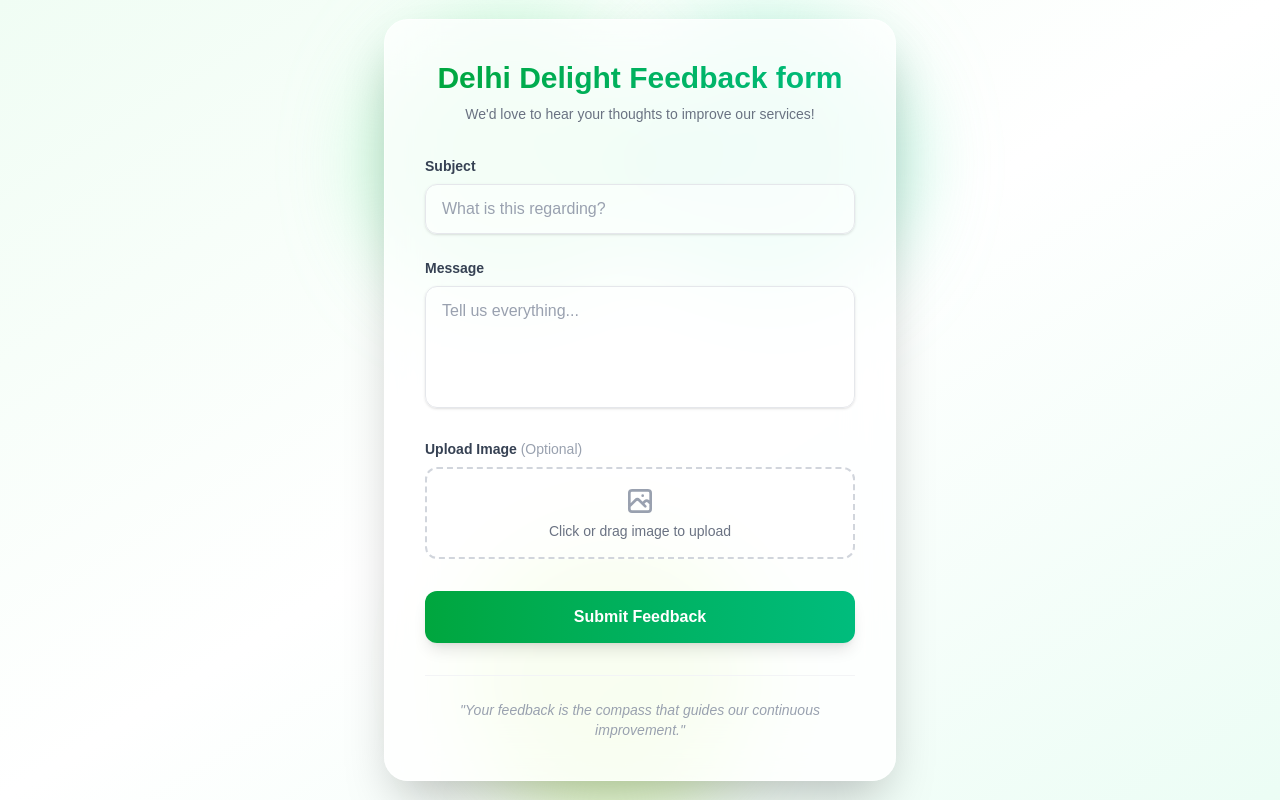
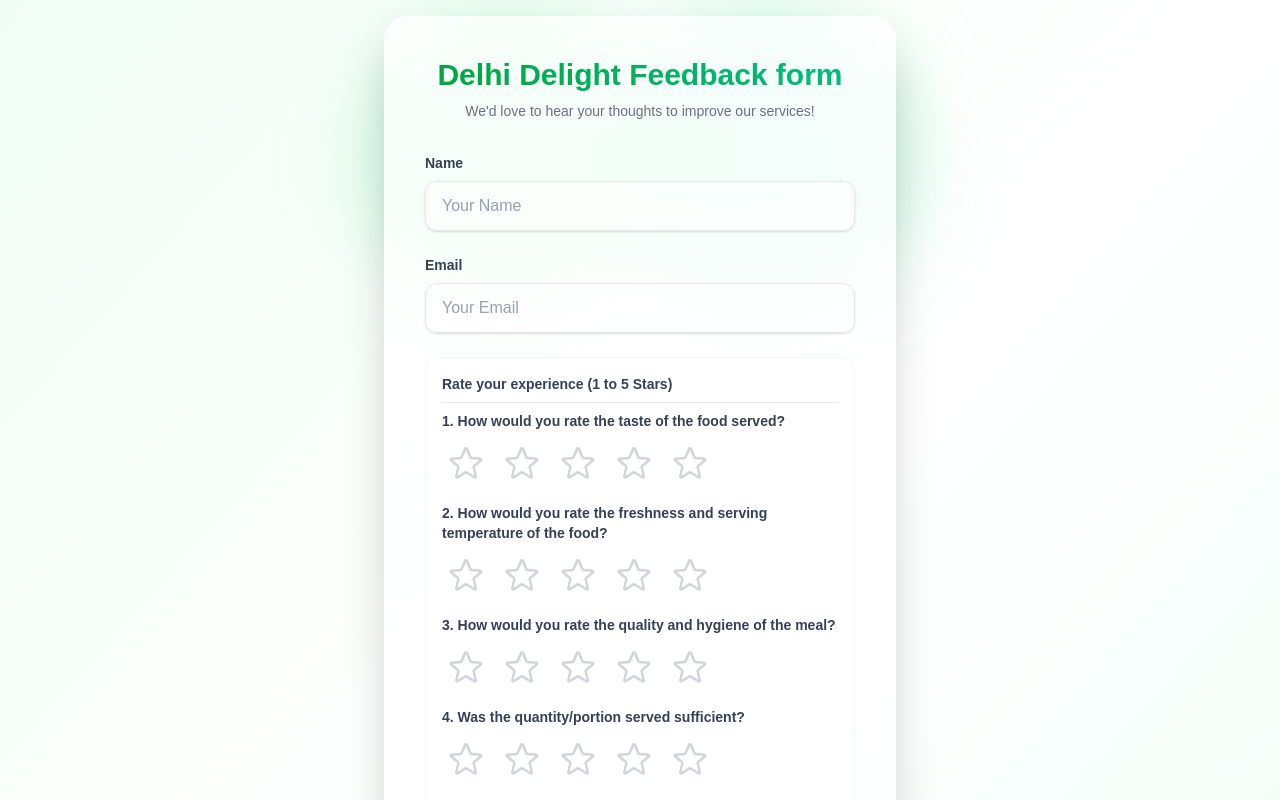
Before and after one commit to saurabhkuriyal/Checkpoint, a Next.js app: page /mess/QRCodeform in a window 1280 px wide. Shown: the top 800 px of the page. Built offline with nearby package versions, Linux system fonts and the light colour scheme.

Commit message:
adding questionair to feedback form

```diff
--- a/app/api/mess/feedback/route.ts
+++ b/app/api/mess/feedback/route.ts
@@ -16,11 +16,17 @@ export async function POST(req: NextRequest) {
         // Parse the incoming multipart/form-data request
         const formData = await req.formData();
 
-        const subject = formData.get("subject") as string;
         const message = formData.get("message") as string;
+        const name = formData.get("name") as string;
+        const email = formData.get("email") as string;
+        const ratingTaste = Number(formData.get("ratingTaste"));
+        const ratingFreshness = Number(formData.get("ratingFreshness"));
+        const ratingQuality = Number(formData.get("ratingQuality"));
+        const ratingPortion = Number(formData.get("ratingPortion"));
+        const ratingOverall = Number(formData.get("ratingOverall"));
         const imageFile = formData.get("image") as File; // This will be the File object if provided
 
-        console.log("Feedback data received:", { subject, message, hasImage: !!imageFile });
+        console.log("Feedback data received:", { message, name, email, hasImage: !!imageFile });
 
         //Saving image to coudinary and getting URL
 
@@ -51,8 +57,14 @@ export async function POST(req: NextRequest) {
         }
 
         const createFeedback = await FeedbackModel.create({
-            subject,
             message,
+            name,
+            email,
+            ratingTaste,
+            ratingFreshness,
+            ratingQuality,
+            ratingPortion,
+            ratingOverall,
             image: imageURL
         });
 
--- a/component/mess/QRCodeForm.tsx
+++ b/component/mess/QRCodeForm.tsx
@@ -6,7 +6,7 @@ import confetti from 'canvas-confetti';
 import { useQRCodeForm } from '@/hooks/mess/useQRCodeForm';
 
 export const QRCodeForm: React.FC = () => {
-  const { formData, isSubmitting, isSuccess, handleTextChange, handleImageChange, handleSubmit, closeSuccessModal } = useQRCodeForm();
+  const { formData, isSubmitting, isSuccess, handleTextChange, handleRatingChange, handleImageChange, handleSubmit, closeSuccessModal } = useQRCodeForm();
 
   useEffect(() => {
     if (isSuccess) {
@@ -36,17 +36,86 @@ export const QRCodeForm: React.FC = () => {
 
         <div className="space-y-6">
           <div className="space-y-2">
-            <label htmlFor="subject" className="block text-sm font-semibold text-gray-700">Subject</label>
+            <label htmlFor="name" className="block text-sm font-semibold text-gray-700">Name</label>
             <input
               type="text"
-              id="subject"
-              name="subject"
-              value={formData.subject}
+              id="name"
+              name="name"
+              value={formData.name}
               onChange={handleTextChange}
               required
               className="w-full px-4 py-3 bg-white/50 border border-gray-200 rounded-xl text-gray-800 placeholder-gray-400 focus:outline-none focus:ring-2 focus:ring-green-500 focus:border-transparent transition-all duration-200 shadow-sm"
-              placeholder="What is this regarding?"
+              placeholder="Your Name"
             />
+          </div>
+
+          <div className="space-y-2">
+            <label htmlFor="email" className="block text-sm font-semibold text-gray-700">Email</label>
+            <input
+              type="email"
+              id="email"
+              name="email"
+              value={formData.email}
+              onChange={handleTextChange}
+              required
+              className="w-full px-4 py-3 bg-white/50 border border-gray-200 rounded-xl text-gray-800 placeholder-gray-400 focus:outline-none focus:ring-2 focus:ring-green-500 focus:border-transparent transition-all duration-200 shadow-sm"
+              placeholder="Your Email"
+            />
+          </div>
+
+          {/* Rating Section */}
+          <div className="space-y-4 bg-white/60 p-4 rounded-xl border border-gray-100">
+             <div className="text-sm font-bold text-gray-700 mb-2 border-b pb-2 border-gray-200">
+                Rate your experience (1 to 5 Stars)
+             </div>
+
+             {[
+               { id: 'ratingTaste', label: '1. How would you rate the taste of the food served?' },
+               { id: 'ratingFreshness', label: '2. How would you rate the freshness and serving temperature of the food?' },
+               { id: 'ratingQuality', label: '3. How would you rate the quality and hygiene of the meal?' },
+               { id: 'ratingPortion', label: '4. Was the quantity/portion served sufficient?' },
+               { id: 'ratingOverall', label: '5. Overall, how satisfied are you with this meal?' },
+             ].map((q) => (
+                <div key={q.id} className="space-y-2">
+                  <label className="block text-sm font-semibold text-gray-700">{q.label}</label>
+                  <div className="flex max-w-sm gap-2">
+                     {[1, 2, 3, 4, 5].map((num) => {
+                        const currentValue = (formData as any)[q.id] || 0;
+                        const isFilled = num <= currentValue;
+
+                        return (
+                          <label
+                            key={num}
+                            className={`cursor-pointer transition-all hover:scale-110 flex items-center justify-center p-1`}
+                          >
+                             <input
+                               type="radio"
+                               name={q.id}
+                               value={num}
+                               checked={currentValue === num}
+                               onChange={() => handleRatingChange(q.id, num)}
+                               className="hidden"
+                             />
+                             <svg
+                               xmlns="http://www.w3.org/2000/svg"
+                               viewBox="0 0 24 24"
+                               fill={isFilled ? "currentColor" : "none"}
+                               stroke="currentColor"
+                               strokeWidth={1.5}
+                               className={`w-8 h-8 sm:w-10 sm:h-10 transition-colors ${isFilled ? 'text-yellow-400 drop-shadow-sm border-none' : 'text-gray-300 hover:text-yellow-300'}`}
+                             >
+                               <path
+                                 strokeLinecap="round"
+                                 strokeLinejoin="round"
+                                 d="M11.48 3.499a.562.562 0 011.04 0l2.125 5.111a.563.563 0 00.475.345l5.518.442c.499.04.701.663.321.988l-4.204 3.602a.563.563 0 00-.182.557l1.285 5.385a.562.562 0 01-.84.61l-4.725-2.885a.563.563 0 00-.586 0L6.982 20.54a.562.562 0 01-.84-.61l1.285-5.386a.562.562 0 00-.182-.557l-4.204-3.602a.563.563 0 01.321-.988l5.518-.442a.563.563 0 00.475-.345L11.48 3.5z"
+                               />
+                             </svg>
+                          </label>
+                        );
+                     })}
+                  </div>
+                </div>
+             ))}
           </div>
 
           <div className="space-y-2">
@@ -57,7 +126,7 @@ export const QRCodeForm: React.FC = () => {
               value={formData.message}
               onChange={handleTextChange}
               required
-              rows={4}
+              rows={3}
               className="w-full px-4 py-3 bg-white/50 border border-gray-200 rounded-xl text-gray-800 placeholder-gray-400 focus:outline-none focus:ring-2 focus:ring-green-500 focus:border-transparent transition-all duration-200 shadow-sm resize-none"
               placeholder="Tell us everything..."
             />
--- a/hooks/mess/useQRCodeForm.ts
+++ b/hooks/mess/useQRCodeForm.ts
@@ -2,15 +2,27 @@ import { useState, ChangeEvent, FormEvent } from 'react';
 import { submitFeedback } from '@/services/mess.services';
 
 export interface QRCodeFormData {
-  subject: string;
   message: string;
+  name: string;
+  email: string;
+  ratingTaste: number;
+  ratingFreshness: number;
+  ratingQuality: number;
+  ratingPortion: number;
+  ratingOverall: number;
   image: File | null;
 }
 
 export const useQRCodeForm = () => {
   const [formData, setFormData] = useState<QRCodeFormData>({
-    subject: '',
     message: '',
+    name: '',
+    email: '',
+    ratingTaste: 0,
+    ratingFreshness: 0,
+    ratingQuality: 0,
+    ratingPortion: 0,
+    ratingOverall: 0,
     image: null,
   });
 
@@ -19,6 +31,13 @@ export const useQRCodeForm = () => {
 
   const handleTextChange = (e: ChangeEvent<HTMLInputElement | HTMLTextAreaElement>) => {
     const { name, value } = e.target;
+    setFormData((prev) => ({
+      ...prev,
+      [name]: value,
+    }));
+  };
+
+  const handleRatingChange = (name: string, value: number) => {
     setFormData((prev) => ({
       ...prev,
       [name]: value,
@@ -43,7 +62,11 @@ export const useQRCodeForm = () => {
 
       if (res.success) {
         setIsSuccess(true);
-        setFormData({ subject: '', message: '', image: null });
+        setFormData({
+          message: '', name: '', email: '',
+          ratingTaste: 0, ratingFreshness: 0, ratingQuality: 0,
+          ratingPortion: 0, ratingOverall: 0, image: null
+        });
       }
 
     } catch (error) {
@@ -62,6 +85,7 @@ export const useQRCodeForm = () => {
     isSubmitting,
     isSuccess,
     handleTextChange,
+    handleRatingChange,
     handleImageChange,
     handleSubmit,
     closeSuccessModal
--- a/models/feedback.model.ts
+++ b/models/feedback.model.ts
@@ -1,12 +1,36 @@
 import mongoose from "mongoose";
 
 const feedbackSchema = new mongoose.Schema({
-    subject: {
+    message: {
         type: String,
         required: true,
     },
-    message: {
+    name: {
         type: String,
+        required: true,
+    },
+    email: {
+        type: String,
+        required: true,
+    },
+    ratingTaste: {
+        type: Number,
+        required: true,
+    },
+    ratingFreshness: {
+        type: Number,
+        required: true,
+    },
+    ratingQuality: {
+        type: Number,
+        required: true,
+    },
+    ratingPortion: {
+        type: Number,
+        required: true,
+    },
+    ratingOverall: {
+        type: Number,
         required: true,
     },
     image: {
--- a/services/mess.services.ts
+++ b/services/mess.services.ts
@@ -1,14 +1,30 @@
 import axios from 'axios';
 import { API } from '../constants/api';
 
-export const submitFeedback = async (data: { subject: string; message: string; image?: File | string | null }) => {
+export const submitFeedback = async (data: {
+    message: string;
+    name: string;
+    email: string;
+    ratingTaste: number;
+    ratingFreshness: number;
+    ratingQuality: number;
+    ratingPortion: number;
+    ratingOverall: number;
+    image?: File | string | null
+}) => {
     try {
         console.log("arrived in the QR code services", data);
 
         // Convert the standard object into FormData for multipart/form-data support
         const formData = new FormData();
-        formData.append("subject", data.subject);
         formData.append("message", data.message);
+        formData.append("name", data.name);
+        formData.append("email", data.email);
+        formData.append("ratingTaste", String(data.ratingTaste));
+        formData.append("ratingFreshness", String(data.ratingFreshness));
+        formData.append("ratingQuality", String(data.ratingQuality));
+        formData.append("ratingPortion", String(data.ratingPortion));
+        formData.append("ratingOverall", String(data.ratingOverall));
 
         // Append the image only if it exists
         if (data.image) {
```
